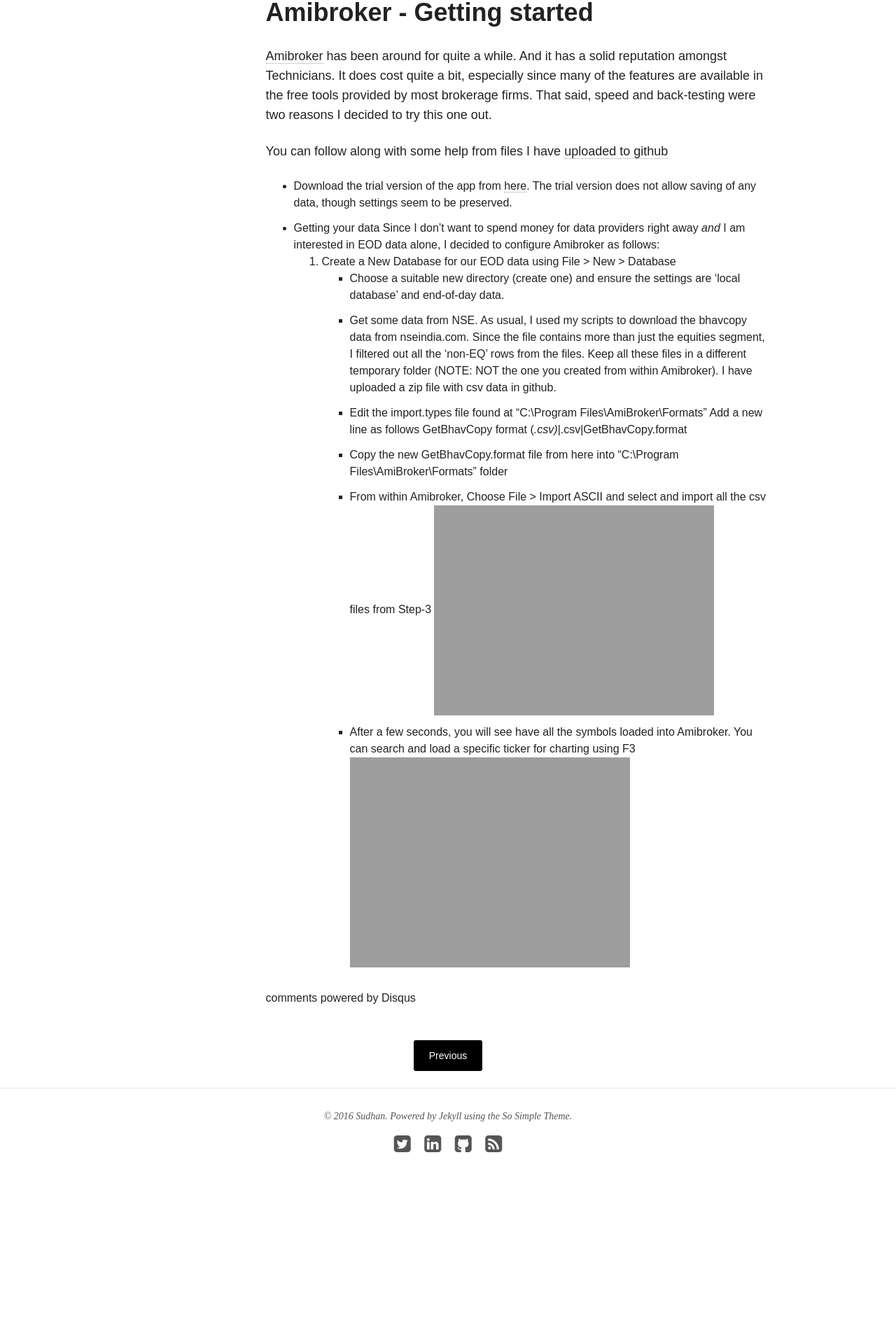
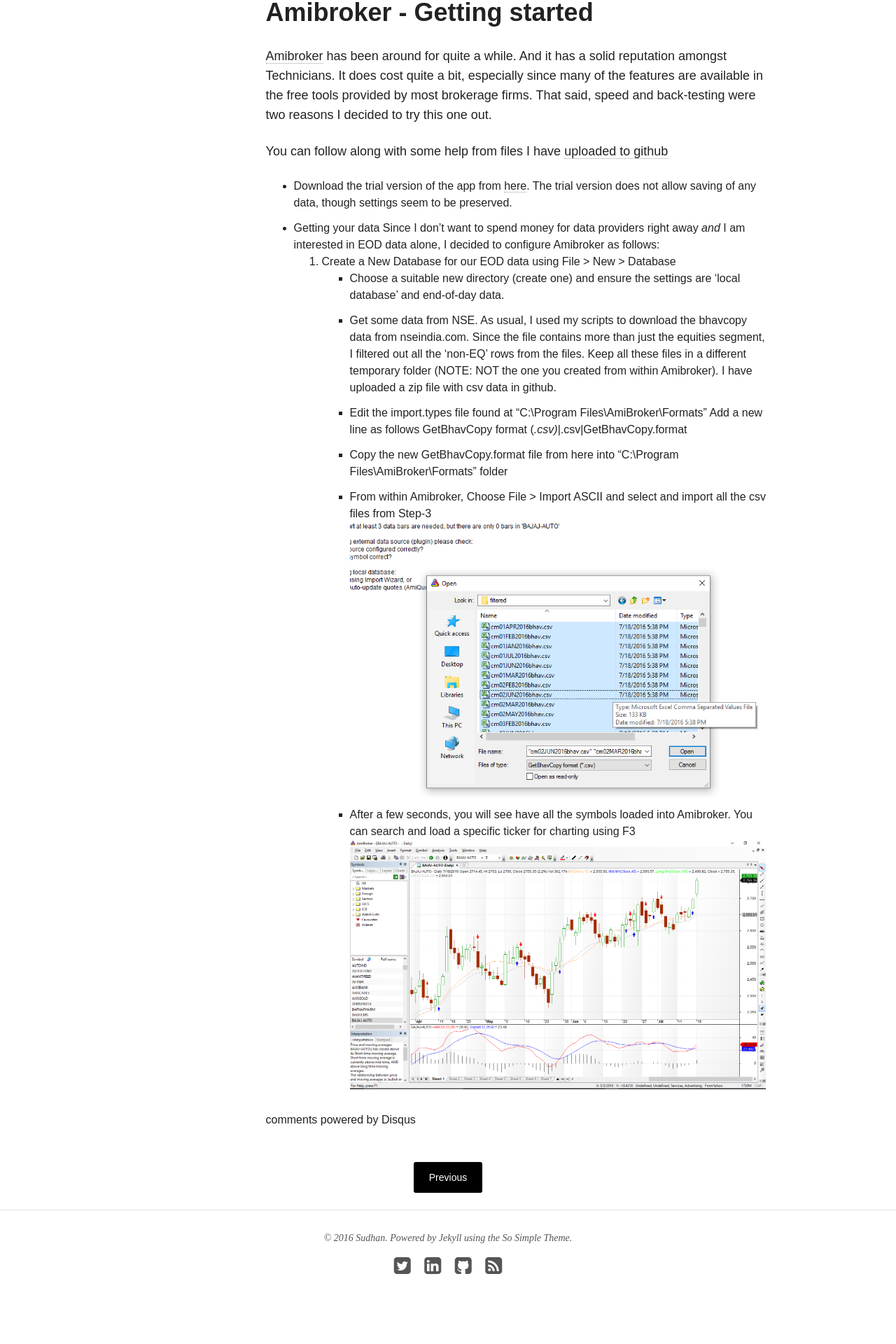
Before and after one commit to p2c2e/p2c2e.github.io, a Jekyll site: the page built from _posts/blog/2017-07-19-trading-1.md, in a window 1280 px wide. Shown: the part 2156-4076 px from the top of the page at 70% size. Built offline with Jekyll 4.4.1, drawn with Linux system fonts in a browser that asks for light colours; nearby versions of some CDN libraries; comment, search, counter and statistics services are not loaded; before the commit the page ends 3902 px from its top, so only the background shows below that.

Commit message:
Imaged size fix

```diff
--- a/_posts/blog/2017-07-19-trading-1.md
+++ b/_posts/blog/2017-07-19-trading-1.md
@@ -75,6 +75,6 @@
 GetBhavCopy format (*.csv)|*.csv|GetBhavCopy.format
    * Copy the new GetBhavCopy.format file from here into "C:\Program Files\AmiBroker\Formats" folder
    * From within Amibroker, Choose File > Import ASCII and select and import all the csv files from Step-3
-   ![Import ASCII screen with the CSV files](/images/Import_ASCII.png =200x)
+   ![Import ASCII screen with the CSV files](/images/Import_ASCII.png?=200x)
    *  After a few seconds, you will see have all the symbols loaded into Amibroker. You can search and load a specific ticker for charting using F3
-   ![Sample screen with default charts for Bajaj Auto](/images/amibroker_screen.png =250x)
+   ![Sample screen with default charts for Bajaj Auto](/images/amibroker_screen.png?=250x)
```
